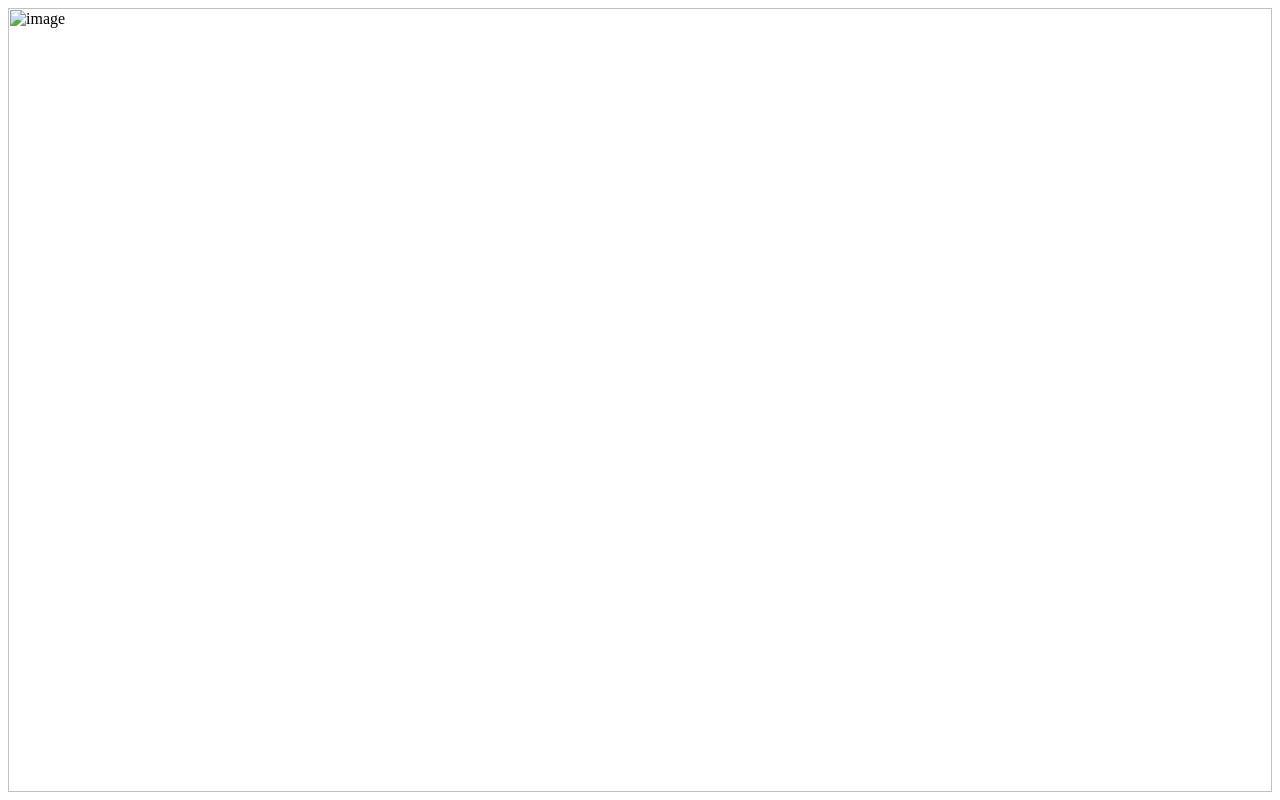
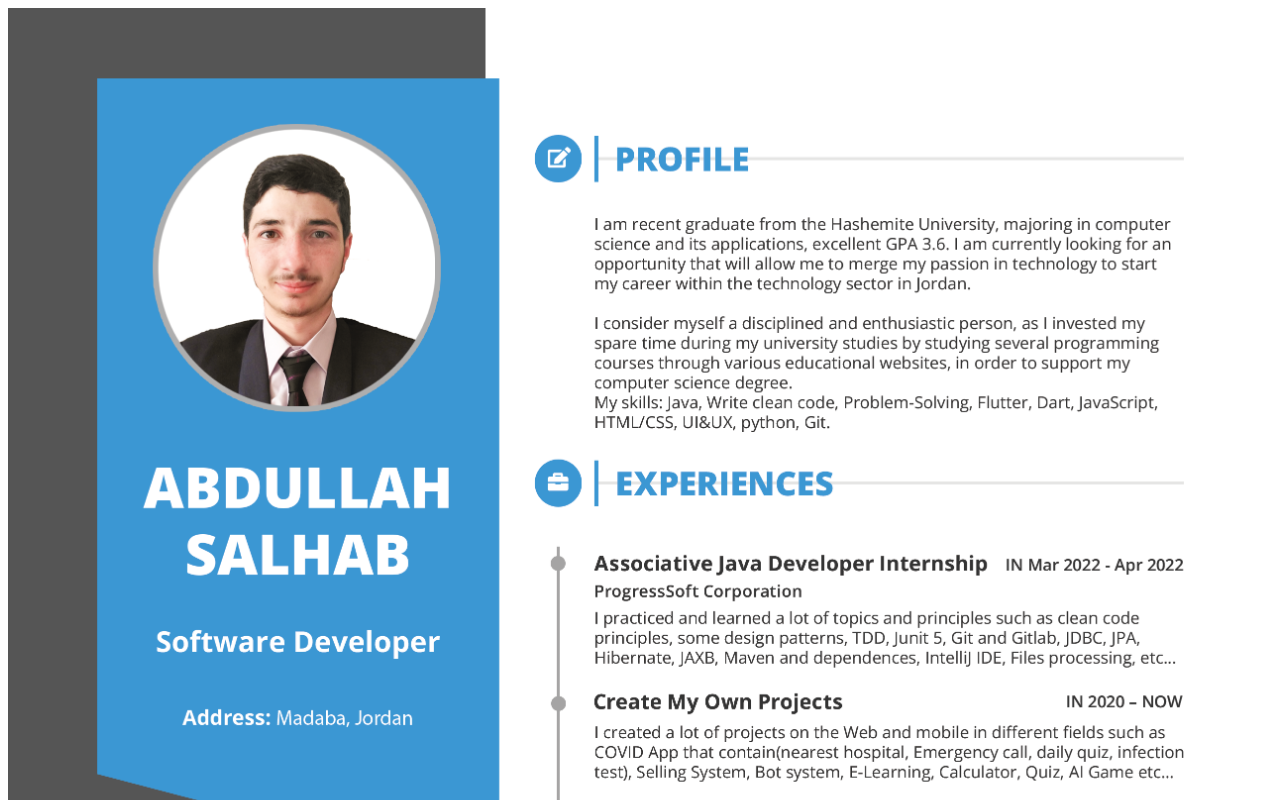
Before and after one commit to Abdullah-Salhab/CV_Image, a plain HTML site: page index.html in a window 1280 px wide. Shown: the top 800 px of the page. Drawn offline with Linux system fonts and the light colour scheme.

Commit message:
Update index.html

```diff
--- a/index.html
+++ b/index.html
@@ -9,7 +9,7 @@
 </head>
 <body>
     <div style="margin: auto;">
-         <img src="Resume_.png" alt="image" width="100%" >
+         <img src="Resume.png" alt="image" width="100%" >
     </div>
 
 </body>
```
